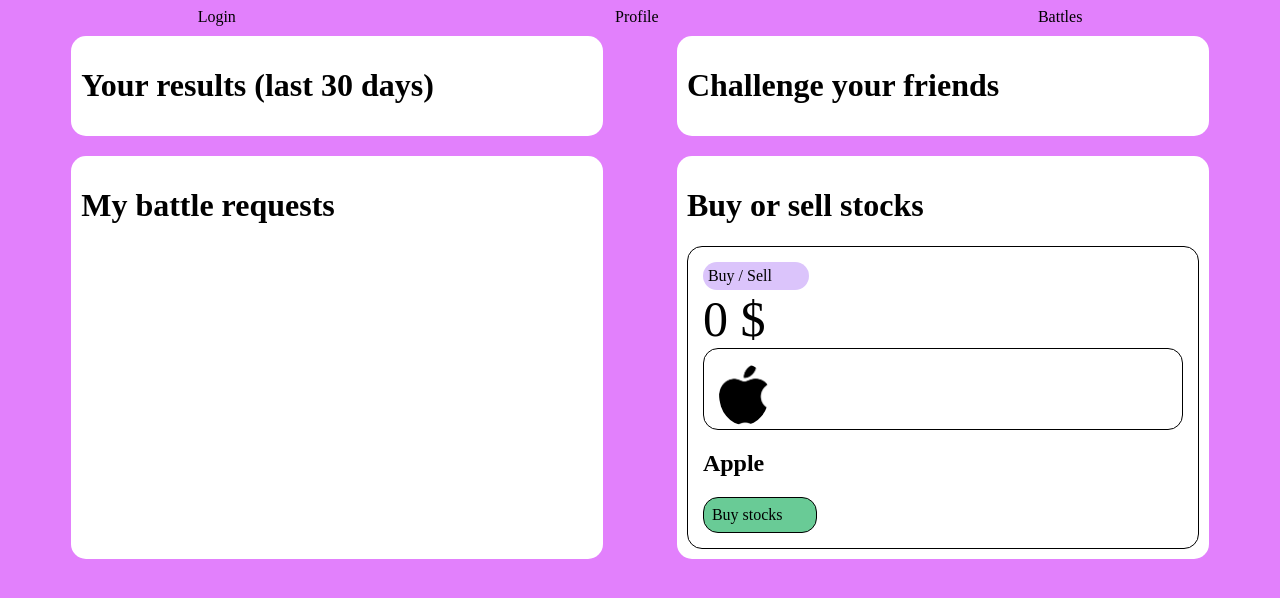
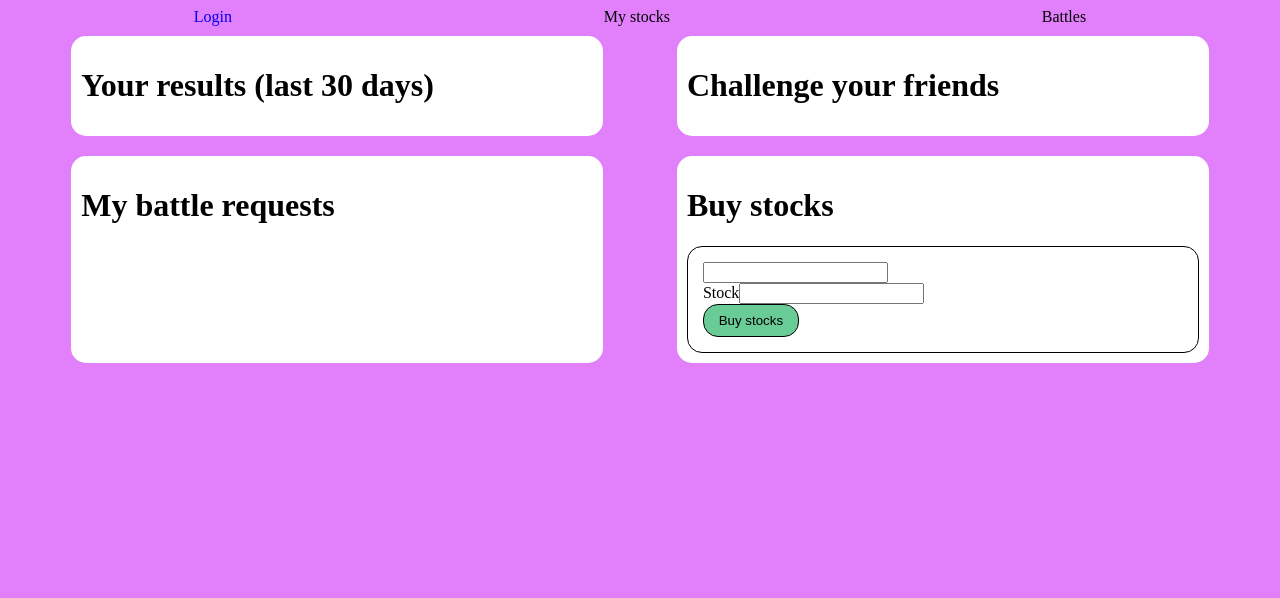
Before and after one commit to Ludovicmanga/FunStock, a Symfony app: template templates/main/index.html.twig in a window 1280 px wide. Shown: the top 598 px of the page. Run offline with Twig, Linux system fonts and the light colour scheme; the template is opened without the code that fills it, so the values that code supplies are empty; form fields are guessed from the names that the template uses; some libraries are stand-ins or nearby versions.

Commit message:
the buying of stocks works

```diff
--- a/src/Entity/User.php
+++ b/src/Entity/User.php
@@ -56,7 +56,7 @@ class User implements UserInterface, PasswordAuthenticatedUserInterface
     #[ORM\Column(type: 'integer', nullable: true)]
     private $numberOfLostBattles;
 
-    #[ORM\OneToMany(mappedBy: 'Owner', targetEntity: StockAsset::class)]
+    #[ORM\OneToMany(mappedBy: 'owner', targetEntity: StockAsset::class)]
     private $stockAssets;
 
     public function __construct()
--- a/src/Form/BuyOrSellStocksType.php
+++ b/src/Form/BuyOrSellStocksType.php
@@ -12,8 +12,7 @@ class BuyOrSellStocksType extends AbstractType
     public function buildForm(FormBuilderInterface $builder, array $options): void
     {
         $builder
-            ->add('Stock')
-            ->add('Owner')
+            ->add('stock')
         ;
     }
 
--- a/templates/main/index.html.twig
+++ b/templates/main/index.html.twig
@@ -94,28 +94,21 @@
                             <div class="not-clickable">View the challenge</div>
                         </a>
                         <div class="pending_inbound_battle_request_disclaimer_container">
-                        <span>Pending...</span>
-                        <i class="fa-regular fa-clock"></i>
+                            <span>Pending...</span>
+                            <i class="fa-regular fa-clock"></i>
+                        </div>
                     </div>
-                    </div>
-
                 {% endfor %}
             {% endif %}
         </div>
         <div class="main_box">
-            <h1 class="main_box_title">Buy or sell stocks</h1>
+            <h1 class="main_box_title">Buy stocks</h1>
             <div id="buy_sell_stock_box_wrapper">
-                <div id="buy_sell_stock_toggle_btn">Buy / Sell</div>
-                <div id="buy_stock_box_amount">0 $</div>
-                <div>
-                    <div id="buy_stock_box_stock_choice_btn">
-                        <div class="stock_logo_container">
-                            <img src="{{ asset('uploads/apple_logo.png')}}">
-                        </div>
-                    </div>
-                    <h2>Apple<h2>
-                </div>
-                <div id="buy_sell_stock_submit_btn">Buy stocks<div>
+                {{ form_start(buy_or_sell_stocks_form, {'attr' : {'id' : 'buy_or_sell_stocks_form'}}) }}
+                    <input type="number" name="stock_amount">
+                    {{ form_row(buy_or_sell_stocks_form.stock) }}
+                    <button id="buy_sell_stock_submit_btn">Buy stocks</button>
+                {{ form_end(buy_or_sell_stocks_form) }}
             </div>
         </div>
     </div>
--- a/templates/navbar.html.twig
+++ b/templates/navbar.html.twig
@@ -1,5 +1,14 @@
 <nav class="main_nav_bar">
-    <li>Login</li>
-    <li>Profile</li>
+    {% if app.user %}
+        <a href="{{ path('app_logout') }}">
+            <li>Logout</li>
+        </a>
+    {% else %}
+        <a href="{{ path('app_login') }}">
+            <li>Login</li>
+        </a>
+    {% endif %}
+
+    <li>My stocks</li>
     <li>Battles</li>
 </nav>
```
Also changed, not shown: migrations/Version20220223164450.php (added, +31 -0 lines), src/Controller/MainController.php (+26 -4 lines), src/Entity/StockAsset.php (+23 -8 lines).
